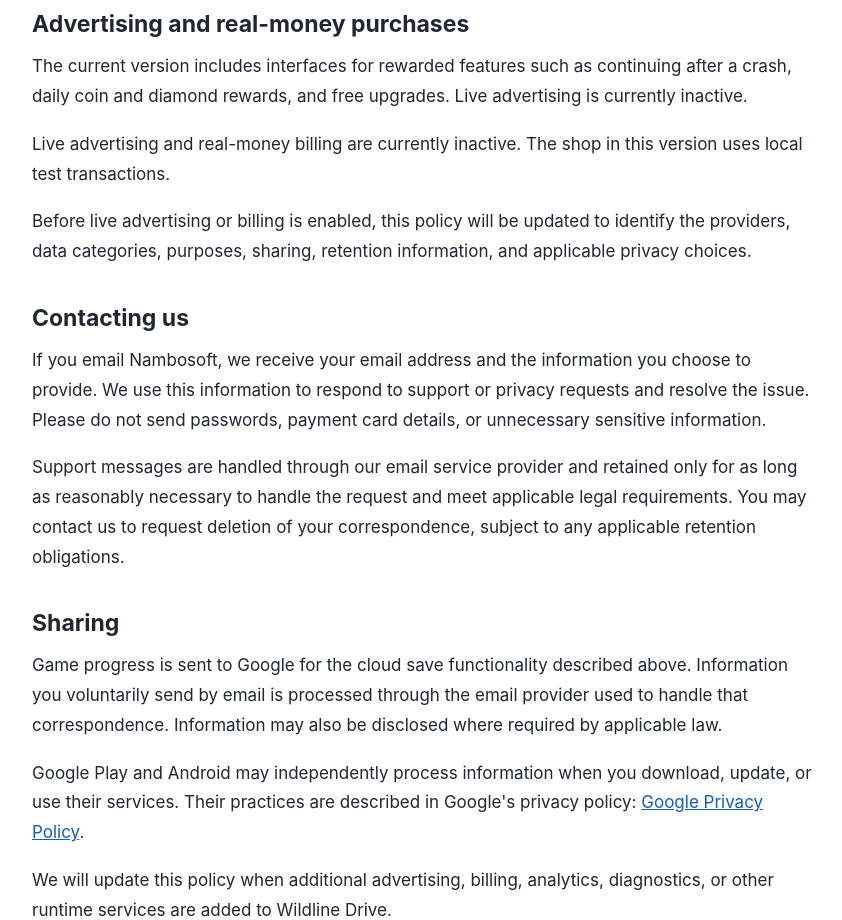
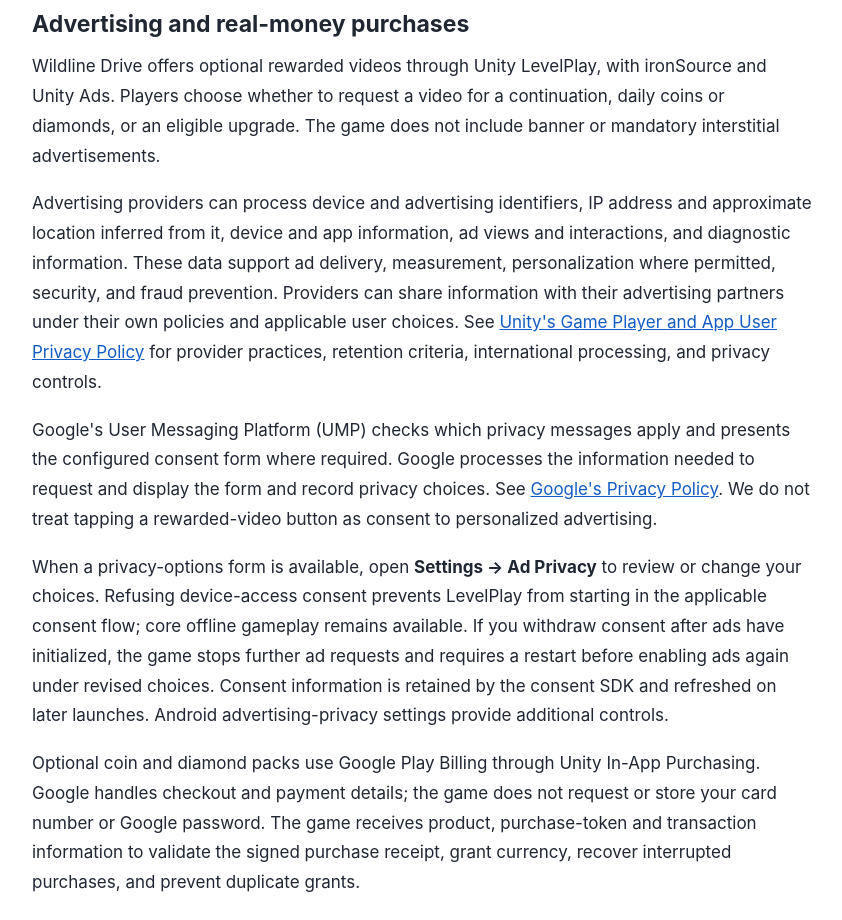
Before and after one commit to nambosoft/wildline-drive-privacy, a plain HTML site: page index.html in a window 1280 px wide. Shown: the part 1880-2800 px from the top of the page, without its empty margins (218-1060 px from the left). Drawn offline with Linux system fonts and the light colour scheme.

Commit message:
Update index.html

```diff
--- a/index.html
+++ b/index.html
@@ -18,7 +18,7 @@ li { margin: 7px 0; } ul { padding-left: 25px; }
 </head>
 <body><main>
 <h1>Wildline Drive — Privacy Policy</h1>
-<p>Last updated on 20 November 2026.</p>
+<p>Last updated on 23 November 2026.</p>
 <h2>Who we are</h2>
 <p>Wildline Drive is an Android driving game developed by <strong>Nambosoft</strong>, based in <strong>Azerbaijan</strong>. Nambosoft is responsible for the game functionality described in this policy.</p>
 <p>Privacy and support contact: <strong>nambosoft@gmail.com</strong>.</p>
@@ -36,14 +36,17 @@ li { margin: 7px 0; } ul { padding-left: 25px; }
 <p>Google Play Games processes gamer identity, service analytics, and diagnostics as described in Google&#x27;s documentation. Its SDK can collect analytics and diagnostic information automatically. Nambosoft uses the player identifier for cloud save association. Google&#x27;s services handle authentication, and Nambosoft&#x27;s game code does not request your Google password or Gmail address.</p>
 <p>Google describes encryption in transit for Play Games Services data using HTTPS. Google&#x27;s handling of personal information is described in its <a href="https://policies.google.com/privacy">Privacy Policy</a>. Further information about the SDK&#x27;s data practices is available in <a href="https://developer.android.com/games/pgs/data-collection">Google Play Games data disclosure documentation</a>.</p>
 <h2>Advertising and real-money purchases</h2>
-<p>The current version includes interfaces for rewarded features such as continuing after a crash, daily coin and diamond rewards, and free upgrades. Live advertising is currently inactive.</p>
-<p>Live advertising and real-money billing are currently inactive. The shop in this version uses local test transactions.</p>
-<p>Before live advertising or billing is enabled, this policy will be updated to identify the providers, data categories, purposes, sharing, retention information, and applicable privacy choices. </p>
+<p>Wildline Drive offers optional rewarded videos through Unity LevelPlay, with ironSource and Unity Ads. Players choose whether to request a video for a continuation, daily coins or diamonds, or an eligible upgrade. The game does not include banner or mandatory interstitial advertisements.</p>
+<p>Advertising providers can process device and advertising identifiers, IP address and approximate location inferred from it, device and app information, ad views and interactions, and diagnostic information. These data support ad delivery, measurement, personalization where permitted, security, and fraud prevention. Providers can share information with their advertising partners under their own policies and applicable user choices. See <a href="https://unity.com/legal/game-player-and-app-user-privacy-policy">Unity's Game Player and App User Privacy Policy</a> for provider practices, retention criteria, international processing, and privacy controls.</p>
+<p>Google's User Messaging Platform (UMP) checks which privacy messages apply and presents the configured consent form where required. Google processes the information needed to request and display the form and record privacy choices. See <a href="https://policies.google.com/privacy">Google's Privacy Policy</a>. We do not treat tapping a rewarded-video button as consent to personalized advertising.</p>
+<p>When a privacy-options form is available, open <strong>Settings → Ad Privacy</strong> to review or change your choices. Refusing device-access consent prevents LevelPlay from starting in the applicable consent flow; core offline gameplay remains available. If you withdraw consent after ads have initialized, the game stops further ad requests and requires a restart before enabling ads again under revised choices. Consent information is retained by the consent SDK and refreshed on later launches. Android advertising-privacy settings provide additional controls.</p>
+<p>Optional coin and diamond packs use Google Play Billing through Unity In-App Purchasing. Google handles checkout and payment details; the game does not request or store your card number or Google password. The game receives product, purchase-token and transaction information to validate the signed purchase receipt, grant currency, recover interrupted purchases, and prevent duplicate grants.</p>
+<p>A hashed record of processed purchase tokens is retained locally and included with the wallet in Play Games cloud saves. Confirmed consumable currency cannot be restored from Google Play purchase history alone. Removing local data before a successful cloud upload can lose unsynchronized purchases. Google and Unity handle service data and any records they retain under their respective policies; deleting local progress does not erase Google's payment records. Contact support about a missing purchase without sending payment credentials.</p>
 <h2>Contacting us</h2>
 <p>If you email Nambosoft, we receive your email address and the information you choose to provide. We use this information to respond to support or privacy requests and resolve the issue. Please do not send passwords, payment card details, or unnecessary sensitive information.</p>
 <p>Support messages are handled through our email service provider and retained only for as long as reasonably necessary to handle the request and meet applicable legal requirements. You may contact us to request deletion of your correspondence, subject to any applicable retention obligations.</p>
 <h2>Sharing</h2>
-<p>Game progress is sent to Google for the cloud save functionality described above. Information you voluntarily send by email is processed through the email provider used to handle that correspondence. Information may also be disclosed where required by applicable law.</p>
+<p>Game progress and processed-purchase hashes are sent to Google for cloud saves. Google, Unity LevelPlay, ironSource, and Unity Ads process service information as described above. Their services may process information outside your country under the safeguards and terms described in their privacy policies. Information you voluntarily send by email is processed through our email provider. Information may also be disclosed where required by applicable law.</p>
 <p>Google Play and Android may independently process information when you download, update, or use their services. Their practices are described in Google&#x27;s privacy policy: <a href="https://policies.google.com/privacy">Google Privacy Policy</a>.</p>
 <p>We will update this policy when additional advertising, billing, analytics, diagnostics, or other runtime services are added to Wildline Drive.</p>
 <h2>Retention and deletion</h2>
```
